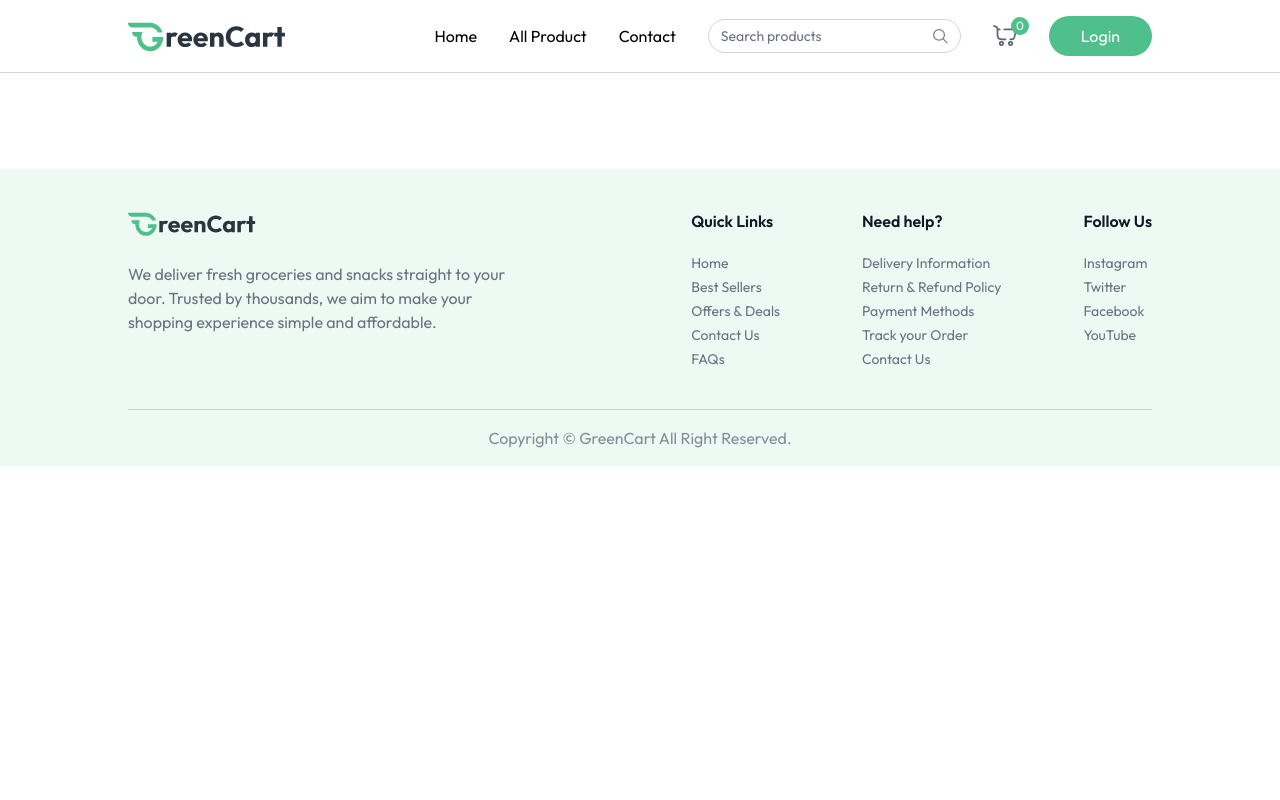
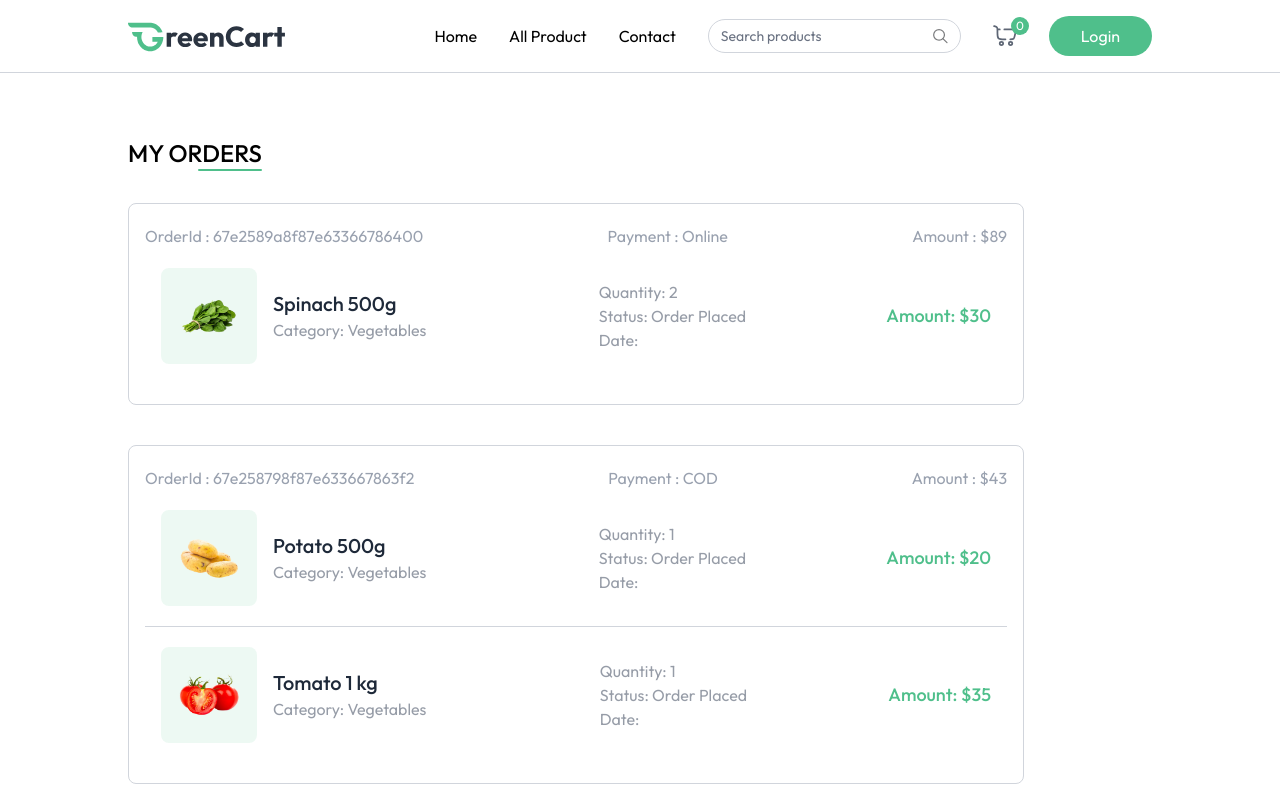
Before and after one commit to iCo09/Greent-Cart, a React (Vite) app in the folder client/: page /my-orders in a window 1280 px wide. Shown: the top 800 px of the page. Built offline with nearby package versions, Linux system fonts and the light colour scheme.

Commit message:
Completed MyOrders Page - shows the dummy history of orders

```diff
--- a/client/src/App.jsx
+++ b/client/src/App.jsx
@@ -11,6 +11,7 @@
 import ProductDetails from './pages/ProductDetails'
 import Cart from './pages/Cart'
 import AddAddress from './pages/AddAddress'
+import MyOrders from './pages/MyOrders'
 
 const App = () => {
 
@@ -29,6 +30,7 @@
           <Route path='/products/:category/:id' element={<ProductDetails/>} />
           <Route path='/cart' element={<Cart/>} />
           <Route path='/add-address' element={<AddAddress/>} />
+          <Route path='/my-orders' element={<MyOrders/>} />
         </Routes>
       </div>
       {!isSellerPath && <Footer/>}
--- a/client/src/components/ProductCard.jsx
+++ b/client/src/components/ProductCard.jsx
@@ -21,7 +21,7 @@
                 </div>
                 <div className="flex items-end justify-between mt-3">
                     <p className="md:text-xl text-base font-medium text-primary">
-                        {currency}${product.offerPrice}{" "} <span className="text-gray-500/60 md:text-sm text-xs line-through">{currency}${product.price}</span>
+                        {currency}{product.offerPrice}{" "} <span className="text-gray-500/60 md:text-sm text-xs line-through">{currency}{product.price}</span>
                     </p>
                     <div onClick={(e) => {
                         e.stopPropagation();
--- a/client/src/context/AppContext.jsx
+++ b/client/src/context/AppContext.jsx
@@ -7,7 +7,7 @@
 
 export const AppContextProvider = ({ children }) => {
 
-  const currency = import.meta.VITE_CURRENCY;
+  const currency = import.meta.env.VITE_CURRENCY;
 
   const navigate = useNavigate();
   const [user, setUser] = useState(null);
--- /dev/null
+++ b/client/src/pages/MyOrders.jsx
@@ -0,0 +1,62 @@
+import React, { useEffect } from 'react'
+import { useState } from 'react'
+import { useAppContext } from '../context/AppContext'
+import { dummyOrders } from '../assets/assets'
+
+const MyOrders = () => {
+    const [myOrders, setMyOrders] = useState([])
+    const {currency} = useAppContext()
+
+    const fetchMyOrders = async () => {
+        setMyOrders(dummyOrders)
+    }
+
+    useEffect(() => {
+        fetchMyOrders()
+    },[])
+
+  return (
+    <div className='mt-16 pb-16'>
+        <div className='flex flex-col items-end w-max mb-8'>
+        <p className='text-2xl font-medium uppercase'>My Orders</p>
+        <div className='w-16 h-0.5 bg-primary rounded-full'></div>
+        </div>
+    {myOrders.map((order, index) => (
+        <div key={index} className='border border-gray-300 rounded-lg mb-10 p-4 py-5 max-w-4xl'>
+            <p className='flex justify-between md:items-center text-gray-400 md:font-mdeium max-md:flex-col'>
+                <span>OrderId : {order._id}</span>
+                <span>Payment : {order.paymentType}</span>
+                <span>Amount : {currency}{order.amount}</span>
+            </p>
+            {order.items.map((item, index) => (
+                <div key={index} className={`relative bg-white text-gray-500/70 ${order.items.length !== index+1 && "border-b"} border-gray-300 flex flex-col md:flex-row md:items-center justify-between p-4 py-5 md:gap-16 w-full max-w-4xl`}>
+                    <div className='flex items-center mb-4 md:mb-0'>
+                        <div className='bg-primary/10 p-4 rounded-lg'>
+                            <img src={item.product.image[0]} alt="" className='w-16 h-16' />
+                        </div>
+                        <div className='ml-4'>
+                            <h2 className='text-xl font-medium text-gray-800'>{item.product.name}</h2>
+                            <p>Category: {item.product.category}</p>
+                        </div>
+                    </div>
+
+                    <div className='flex flex-col justify-center md:ml-8 mb-4 md:mb-0'>
+                        <p>Quantity: {item.quantity || "1"}</p>
+                        <p>Status: {order.status}</p>
+                        <p>Date: {new Date(order.createdAt).toLocaleDateString}</p>
+                    </div>
+                    <p className='text-primary text-lg font-medium '>
+                    Amount: {currency}{item.product.offerPrice * item.quantity}
+                    </p>
+
+
+
+                </div>
+            ))}
+        </div>
+    ))}
+    </div>
+  )
+}
+
+export default MyOrders
```
